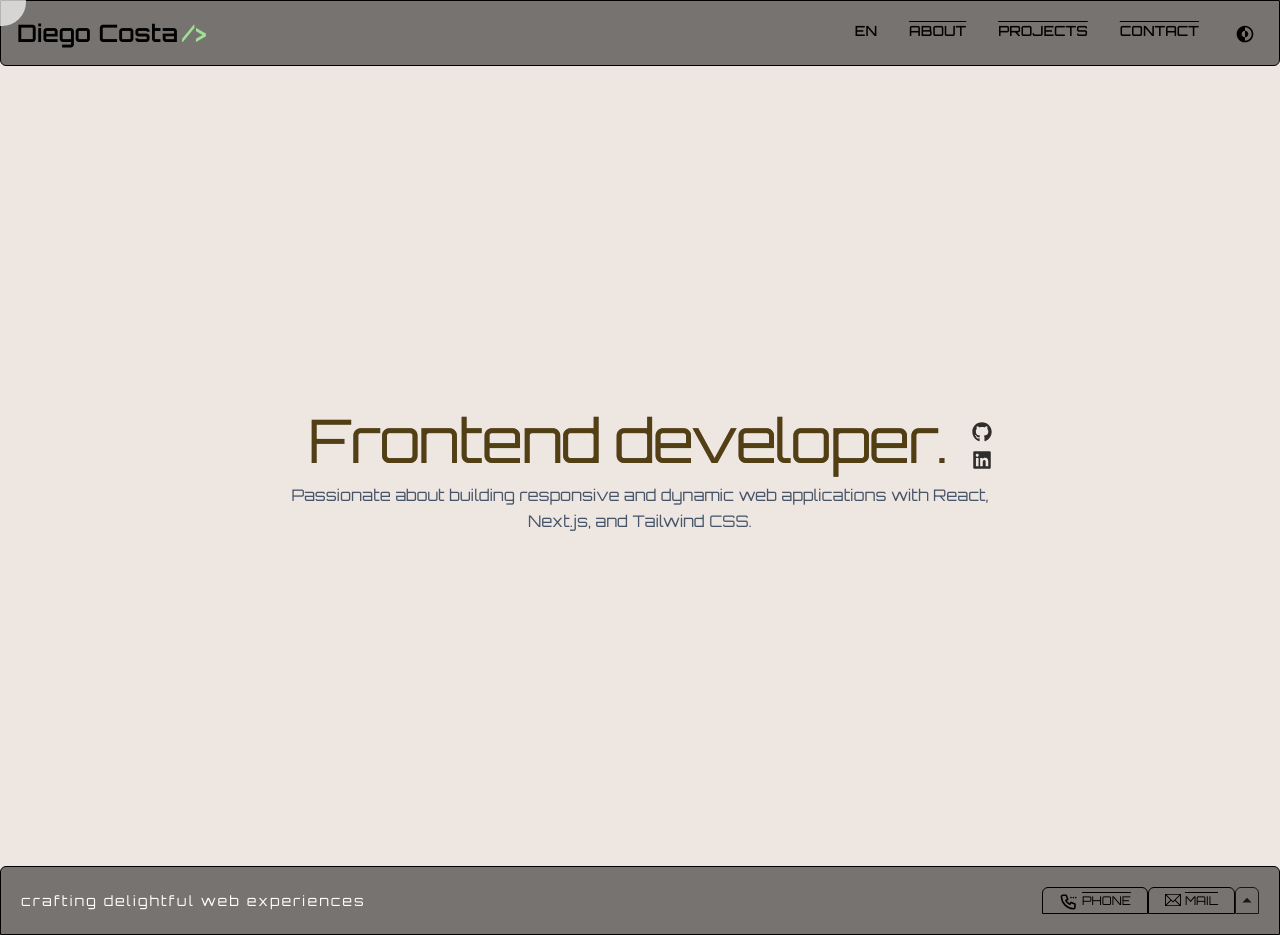
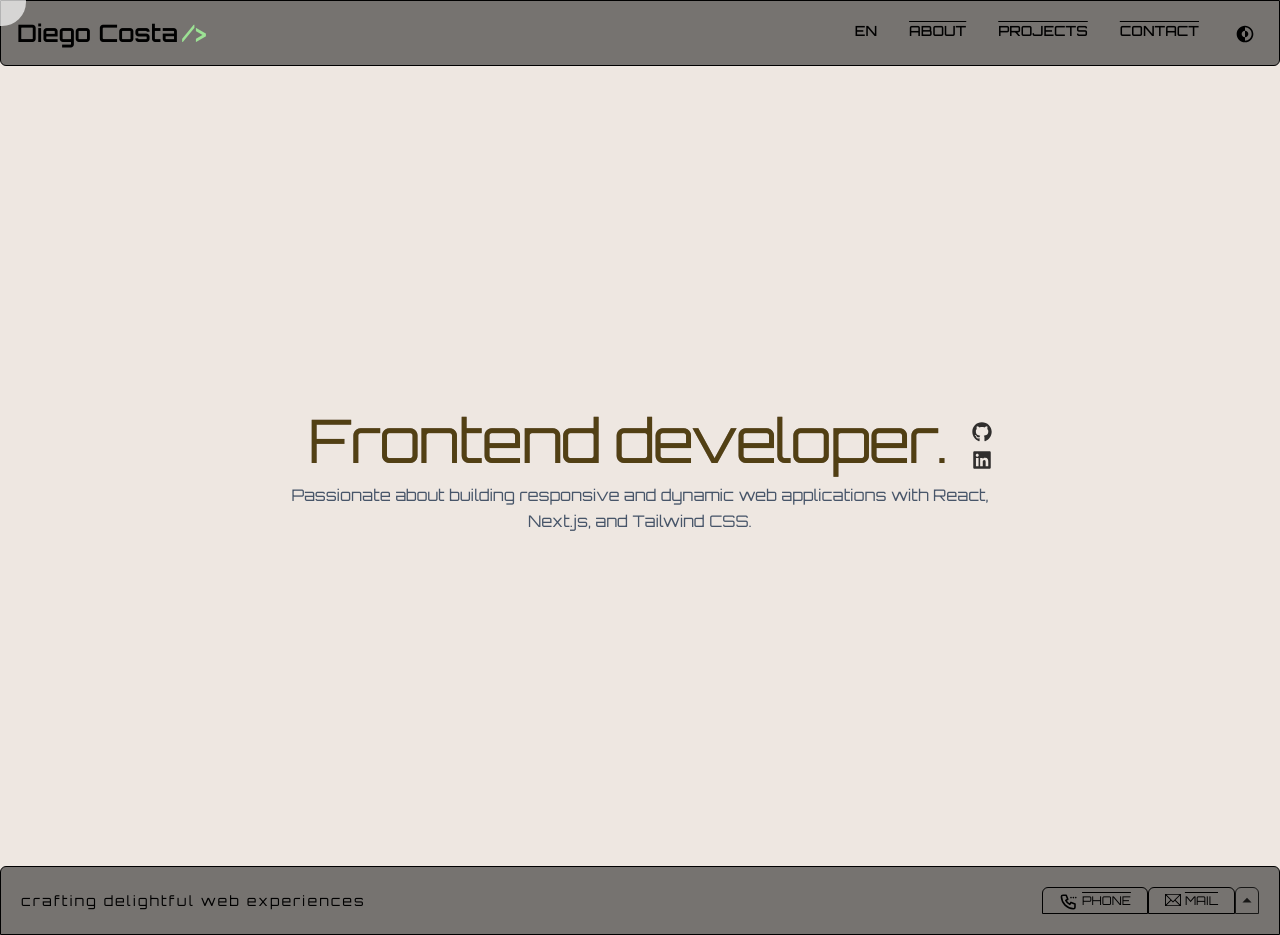
Before and after one commit to DiegoCstyles/portfolio, a Next.js app: page / in a window 1280 px wide. Built offline with nearby package versions, Linux system fonts and the light colour scheme.

Commit message:
Update Footer.tsx

```diff
--- a/components/Footer/Footer.tsx
+++ b/components/Footer/Footer.tsx
@@ -6,7 +6,7 @@ import '../../app/styles/fadeIn.css';
 const Footer = () => {
   return (
     <div className="border bg-black/50 rounded-t-md border-black dark:border-white max-w-screen-xl flex flex-wrap items-center mx-auto p-2 sm:p-2 md:p-4 lg:p-5 justify-center ">
-      <div className="typewriter text-white text-sm mr-4">
+      <div className="typewriter text-black dark:text-white text-sm mr-4">
         <h1>crafting delightful web experiences</h1>
       </div>
       <span className="flex-grow"></span>
```
